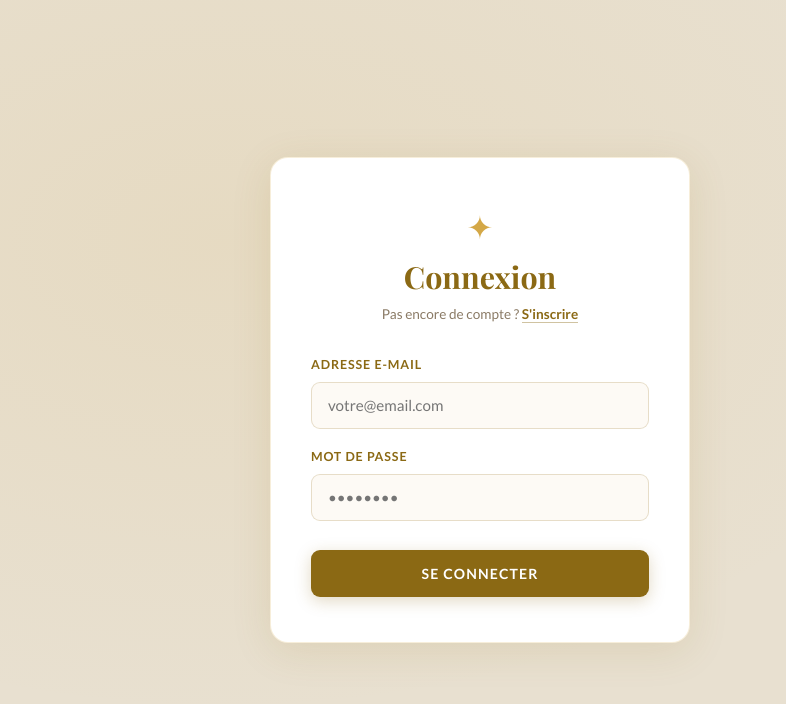
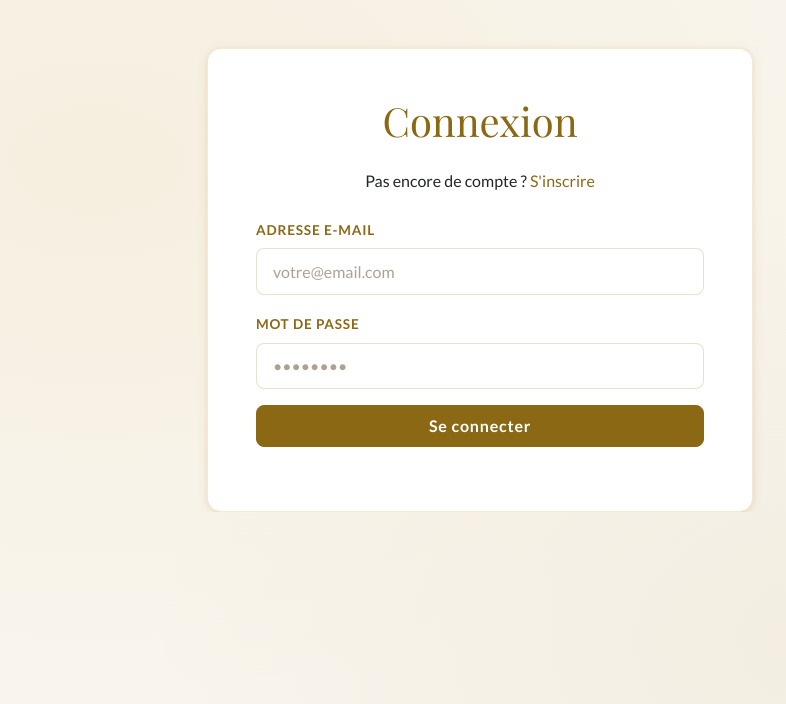
Before and after one commit to PathMan21/curiosity_v2, a React (Vite) app in the folder frontend/: page /login in a window 1280 px wide. Shown: the top 704 px of the page, without its empty margins (160-946 px from the left). Built offline with nearby package versions, Linux system fonts and the light colour scheme.

Commit message:
fix: changement de la gestion du style et du font

```diff
--- a/frontend/src/Pages/Auth/Login.tsx
+++ b/frontend/src/Pages/Auth/Login.tsx
@@ -23,58 +23,35 @@ function Login() {
       setLoading(false)
     }
   }
+return (
+  <div className="container mt-5">
+    <div className="row justify-content-center">
+      <div className="col-md-6">
+        <div className="card shadow">
+          <div className="card-body p-5">
 
-  return (
-    <div style={{
-      minHeight: '100vh', display: 'flex', alignItems: 'center', justifyContent: 'center',
-      backgroundColor: '#E8E0D0',
-      backgroundImage: 'radial-gradient(ellipse at 30% 30%, rgba(212,168,71,0.1) 0%, transparent 60%)',
-      padding: '2rem',
-    }}>
-      <div style={{
-        width: '100%', maxWidth: '420px',
-        background: '#fff',
-        borderRadius: '18px',
-        boxShadow: '0 8px 40px rgba(139,105,20,0.12)',
-        padding: '2.8rem 2.5rem',
-        border: '1px solid rgba(212,168,71,0.2)',
-      }}>
-        <div style={{ textAlign: 'center', marginBottom: '2rem' }}>
-          <div style={{
-            fontSize: '2rem', color: '#d4a847', marginBottom: '0.5rem',
-          }}>✦</div>
-          <h1 style={{
-            fontFamily: "'Playfair Display', Georgia, serif",
-            fontSize: '1.9rem', fontWeight: 700, color: '#8B6914', margin: 0,
-          }}>Connexion</h1>
-          <p style={{ fontSize: '0.85rem', color: '#8a7a65', marginTop: '0.5rem' }}>
-            Pas encore de compte ?{' '}
-            <a href="/register" style={{
-              color: '#8B6914', fontWeight: 600, textDecoration: 'none',
-              borderBottom: '1.5px solid rgba(139,105,20,0.4)',
-            }}>
+            <h1 className="text-center mb-4">Connexion</h1>
+
+            <p className="text-center mb-4 link-offset-2 link-offset-3-hover link-underline link-underline-opacity-0 link-underline-opacity-75-hover">
+              Pas encore de compte ?{" "}
+              <a
+                className="link-offset-2 link-offset-3-hover link-underline link-underline-opacity-0 link-underline-opacity-75-hover"
+                href="/register"
+              >
                 S'inscrire
               </a>
             </p>
-        </div>
 
             {error && (
-          <div style={{
-            background: '#f8e4e4', border: '1px solid rgba(179,58,58,0.3)',
-            color: '#b33a3a', borderRadius: '8px', padding: '0.75rem 1rem',
-            fontSize: '0.87rem', marginBottom: '1.2rem',
-          }}>
+              <div className="alert alert-danger">
                 {error}
               </div>
             )}
 
             <form onSubmit={handleSubmit}>
-          <div style={{ marginBottom: '1.2rem' }}>
-            <label style={{
-              display: 'block', fontSize: '0.78rem', fontWeight: 700,
-              textTransform: 'uppercase', letterSpacing: '0.07em',
-              color: '#8B6914', marginBottom: '0.45rem',
-            }}>
+
+              <div className="mb-3">
+                <label className="form-label">
                   Adresse e-mail
                 </label>
                 <input
@@ -83,24 +60,12 @@ function Login() {
                   value={email}
                   onChange={e => setEmail(e.target.value)}
                   required
-              style={{
-                width: '100%', padding: '0.7rem 1rem',
-                border: '1.5px solid rgba(139,105,20,0.2)',
-                borderRadius: '9px', fontSize: '0.95rem',
-                fontFamily: "'Lato', sans-serif",
-                color: '#2c2416', background: '#FDFAF5',
-                outline: 'none', transition: 'border-color 0.2s',
-              }}
-              onFocus={e => (e.target.style.borderColor = '#d4a847')}
-              onBlur={e => (e.target.style.borderColor = 'rgba(139,105,20,0.2)')}
+                  className="form-control"
                 />
               </div>
-          <div style={{ marginBottom: '1.8rem' }}>
-            <label style={{
-              display: 'block', fontSize: '0.78rem', fontWeight: 700,
-              textTransform: 'uppercase', letterSpacing: '0.07em',
-              color: '#8B6914', marginBottom: '0.45rem',
-            }}>
+
+              <div className="mb-3">
+                <label className="form-label">
                   Mot de passe
                 </label>
                 <input
@@ -109,41 +74,26 @@ function Login() {
                   value={password}
                   onChange={e => setPassword(e.target.value)}
                   required
-              style={{
-                width: '100%', padding: '0.7rem 1rem',
-                border: '1.5px solid rgba(139,105,20,0.2)',
-                borderRadius: '9px', fontSize: '0.95rem',
-                fontFamily: "'Lato', sans-serif",
-                color: '#2c2416', background: '#FDFAF5',
-                outline: 'none', transition: 'border-color 0.2s',
-              }}
-              onFocus={e => (e.target.style.borderColor = '#d4a847')}
-              onBlur={e => (e.target.style.borderColor = 'rgba(139,105,20,0.2)')}
+                  className="form-control"
                 />
               </div>
+
               <button
                 type="submit"
                 disabled={loading}
-            style={{
-              width: '100%', padding: '0.8rem',
-              background: loading ? '#c4a055' : '#8B6914',
-              color: '#fff', border: 'none',
-              borderRadius: '9px', fontSize: '0.88rem',
-              fontFamily: "'Lato', sans-serif", fontWeight: 700,
-              textTransform: 'uppercase', letterSpacing: '0.08em',
-              cursor: loading ? 'not-allowed' : 'pointer',
-              transition: 'background 0.2s, box-shadow 0.2s',
-              boxShadow: '0 4px 16px rgba(139,105,20,0.25)',
-            }}
-            onMouseEnter={e => { if (!loading) e.currentTarget.style.background = '#6b5010' }}
-            onMouseLeave={e => { if (!loading) e.currentTarget.style.background = '#8B6914' }}
+                className="btn btn-primary w-100 mb-3"
               >
-            {loading ? 'Connexion en cours…' : 'Se connecter'}
+                {loading ? "Connexion en cours…" : "Se connecter"}
               </button>
+
             </form>
+
+          </div>
+        </div>
+      </div>
     </div>
   </div>
 )
 }
 
-export default Login
+export default Login;
--- a/frontend/src/Pages/Auth/Register.tsx
+++ b/frontend/src/Pages/Auth/Register.tsx
@@ -86,7 +86,7 @@ function Register() {
                   />
                 </div>
 
-                <div className="mb-3">
+                <div >
                   <label htmlFor="email" className="form-label">
                     Email Address
                   </label>
--- a/frontend/src/Pages/Profile/ProfileAccessibility.tsx
+++ b/frontend/src/Pages/Profile/ProfileAccessibility.tsx
@@ -27,7 +27,6 @@ function ProfileAccessibility() {
         Personnalisez l’affichage du site pour améliorer votre confort visuel.
       </p>
 
-      {/* Taille de police */}
       <div className="mb-3">
         <label htmlFor="font-size-select" className="form-label">
           Taille de police
@@ -39,9 +38,10 @@ function ProfileAccessibility() {
           value={localFontSize}
           onChange={(e) => setLocalFontSize(e.target.value)}
         >
-          <option value="normal-class">Normal</option>
-          <option value="medium-class">Moyen</option>
-          <option value="large-class">Grand</option>
+          <option value="font-small">Petit</option>
+          <option value="font-normal">Normal</option>
+          <option value="font-large">Moyen</option>
+          <option value="font-xlarge">Grand</option>
         </select>
       </div>
 
--- a/frontend/src/Style/globals.css
+++ b/frontend/src/Style/globals.css
@@ -28,9 +28,6 @@
   /* 🅰️ Typographie */
   --font-display: 'Playfair Display', Georgia, serif;
   --font-body:    'Lato', 'Segoe UI', sans-serif;
-  --font-size-normal: 1rem;
-  --font-size-medium: 2rem;
-  --font-size-large:  3.5rem;
 
   /* ✨ Effets */
   --shadow-card:  0 2px 12px rgba(139, 105, 20, 0.10), 0 1px 4px rgba(139, 105, 20, 0.07);
@@ -78,6 +75,7 @@ article {
 
 body {
   font-family: var(--font-body);
+  font-size: var(--font-size-base);
   color: var(--text);
   background-color: var(--bg-body);
   background-image:
@@ -302,9 +300,7 @@ a:hover {
   color: var(--text-muted) !important;
 }
 
-.normal-class  { font-size: var(--font-size-normal) !important; }
-.medium-class  { font-size: var(--font-size-medium) !important; }
-.large-class   { font-size: var(--font-size-large) !important; }
+
 
 /* ════════════════════════════════════════
    CURSOR ACCESSIBILITY
@@ -375,18 +371,22 @@ a:hover {
 .input:checked + .slider  { background-color: #2a2010; }
 .input:focus  + .slider   { box-shadow: 0 0 1px #2a2010; }
 .input:checked + .slider:before { transform: translateX(30px); }
-.normal-class {
-    font-size: var(--font-size-normal) !important;
 
-}
-.medium-class {
-    font-size: var(--font-size-medium) !important;
 
+.font-small {
+  --font-size-base: 0.9rem;
 }
 
-.large-class {
-    font-size: var(--font-size-large) !important;
+.font-normal {
+  --font-size-base: 1rem;
+}
 
+.font-large {
+  --font-size-base: 1.2rem;
+}
+
+.font-xlarge {
+  --font-size-base: 1.35rem;
 }
 
 .big-cursor {
--- a/frontend/src/helpers/ChangeStyle.tsx
+++ b/frontend/src/helpers/ChangeStyle.tsx
@@ -27,7 +27,7 @@ export const ThemeProvider = ({ children }) => {
   // === Application des styles ===
   useEffect(() => {
     const body = document.body;
-    body.classList.remove("normal-class", "medium-class", "large-class");
+    body.classList.remove("font-small", "font-normal", "font-large", "font-xlarge");
     body.classList.add(fontSize);
 
     cursor ? body.classList.add("big-cursor") : body.classList.remove("big-cursor");
```
Lines whose indentation alone changed are shown as unchanged.
